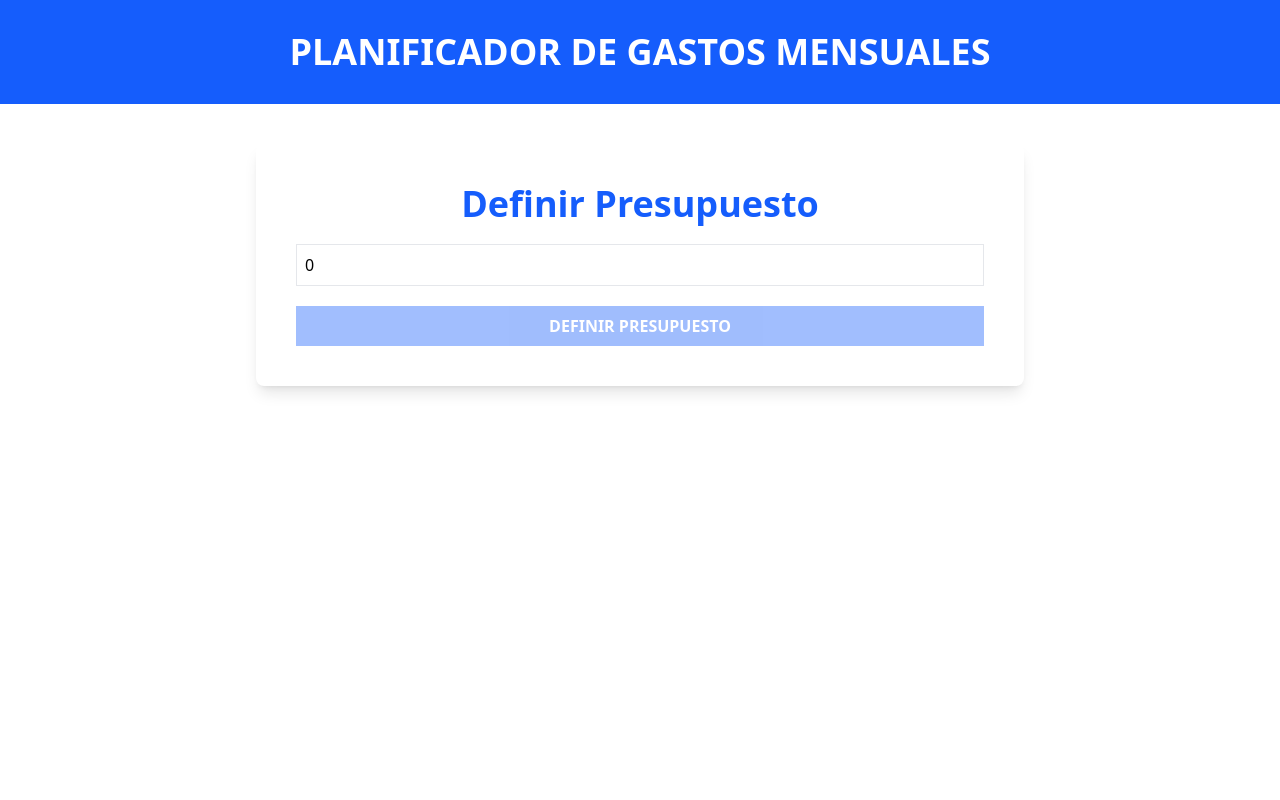
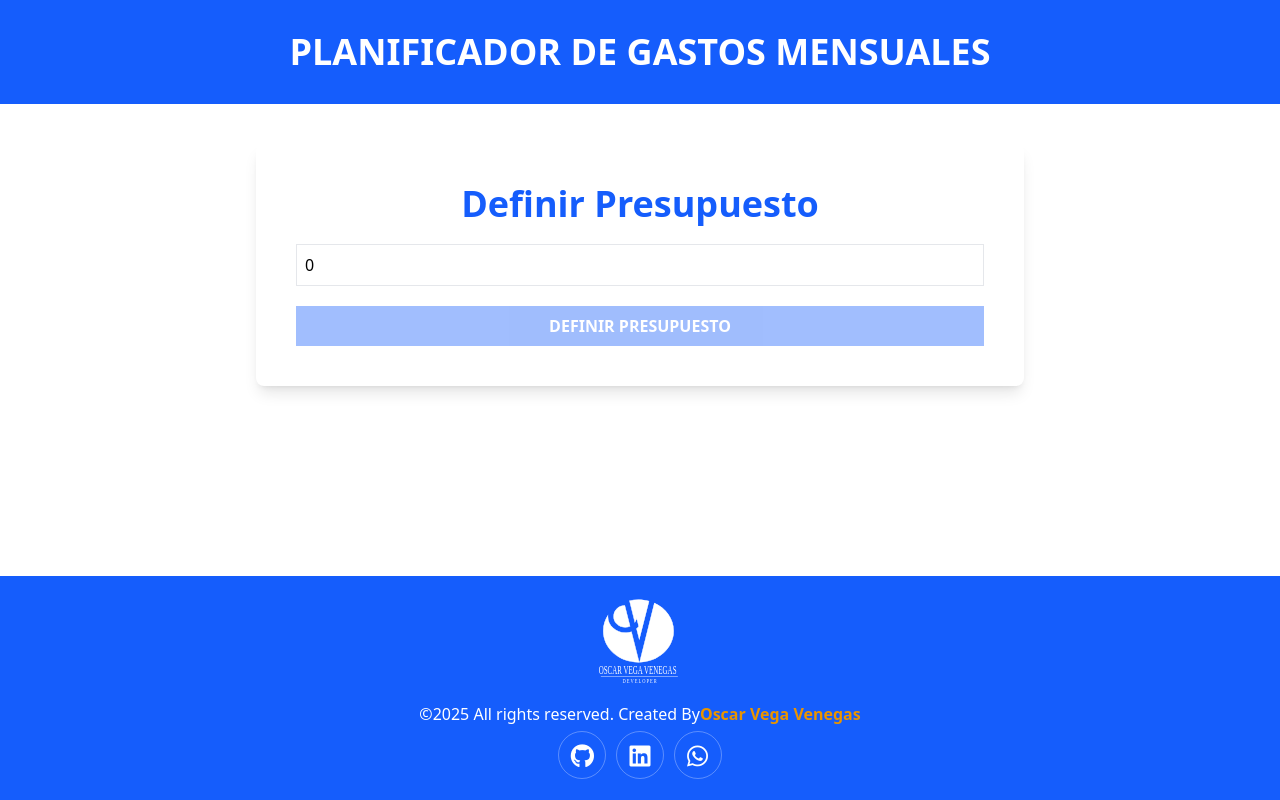
Before and after one commit to OscarVegaV/Control-Gastos-ContextAPI, a React (Vite) app: page / in a window 1280 px wide. Built offline with nearby package versions, Linux system fonts and the light colour scheme.

Commit message:
refactor: Fix component import typo and improve styling

```diff
--- a/src/App.tsx
+++ b/src/App.tsx
@@ -1,16 +1,25 @@
-import { useMemo } from "react";
+import { useEffect, useMemo } from "react";
 import BudgetForm from "./components/BudgetForm"
 import{useBudget} from "./hooks/useBudget"
 import BudgetTracker from "./components/BudgetTracker";
 import ExpenseModal from "./components/ExpenseModal";
+import ExpenseList from "./components/ExpenseList";
+import FilterByCategory from "./components/FilterByCategory";
+import Footer from "./components/Footer";
 
 function App() {
   const { state } = useBudget();
   const isValidBudget = useMemo(() => state.budget > 0, [state.budget]);
 
+  useEffect(() => {
+    localStorage.setItem('budget', state.budget.toString());
+    localStorage.setItem('expenses', JSON.stringify(state.expenses));
+
+  }, [state]);
+
   return (
-    <>
-
+    <div className="flex flex-col min-h-screen">
+      <div className="flex-grow">
         <header className="bg-blue-600 py-8 max-h-72">
           <h1 className="uppercase text-center font-black text-4xl text-white">
             Planificador de Gastos Mensuales
@@ -19,20 +28,19 @@ function App() {
 
         <div className="max-w-3xl mx-auto bg-white shadow-lg rounded-lg mt-10 p-10 ">
           {isValidBudget ? <BudgetTracker/> : <BudgetForm />}
-
         </div>
 
         {isValidBudget && (
-        <main className="max-w-3xl mx-auto py-10">
+          <main className="max-w-3xl mx-auto py-10 mb-10">
+              <FilterByCategory/>
+              <ExpenseList />
               <ExpenseModal />
+          </main>
+        )}
+      </div>
 
-        </main>
-
-      )}
-
-      {/* <Footer />    */}
-
-    </>
+      <Footer />
+    </div>
   )
 }
 
--- a/src/components/Footer.tsx
+++ b/src/components/Footer.tsx
@@ -2,7 +2,7 @@ export default function Footer() {
 
   return (
 
-    <footer className="bg-blue-600 pt-4 mt-4 text-center fixed bottom-0 w-full">
+    <footer className="bg-blue-600 pt-4 mt-4 text-center w-full">
       <div>
         <img
           className=" w-[110px] h-[110px] text-white mx-auto myLogo"
```
Lines whose indentation alone changed are shown as unchanged.
